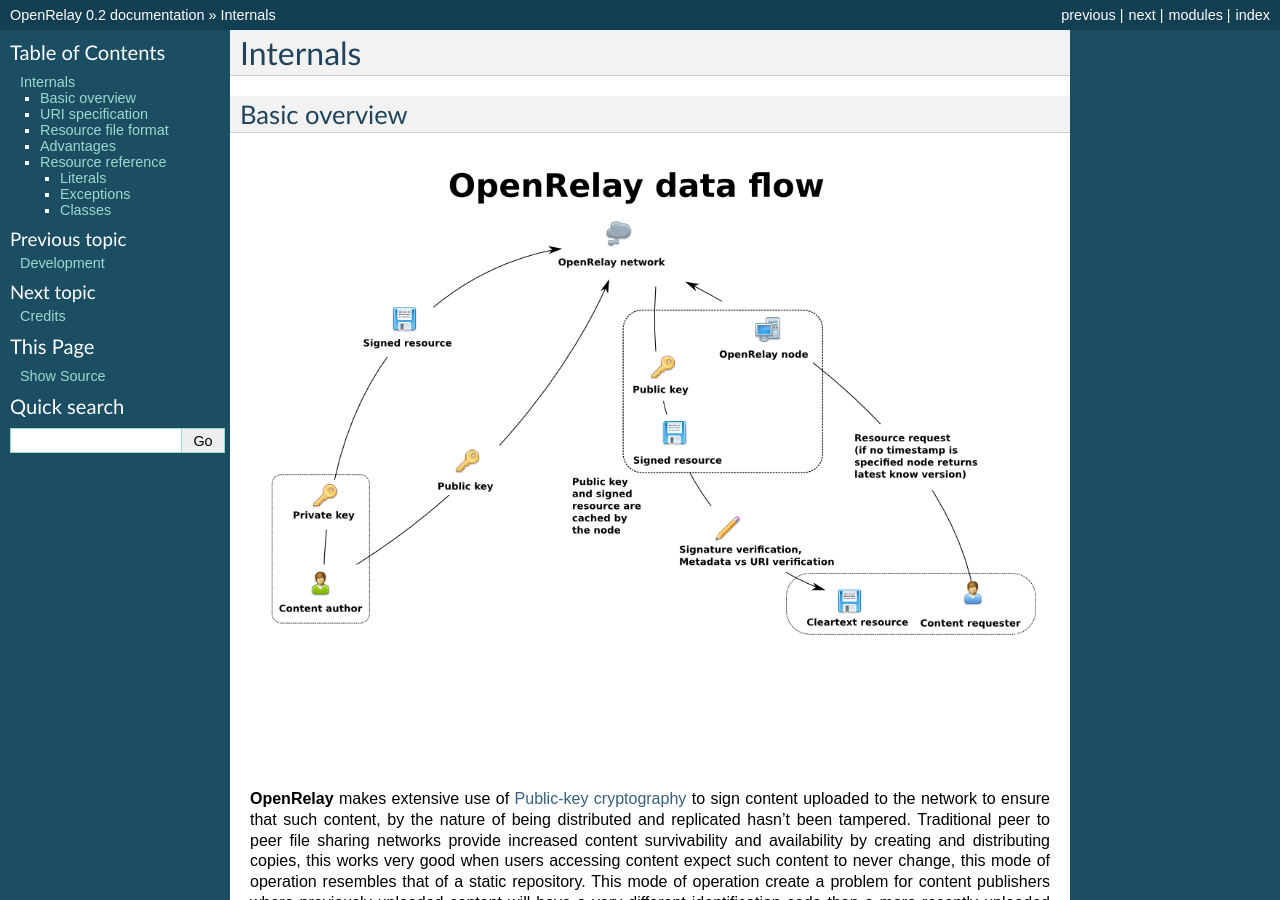
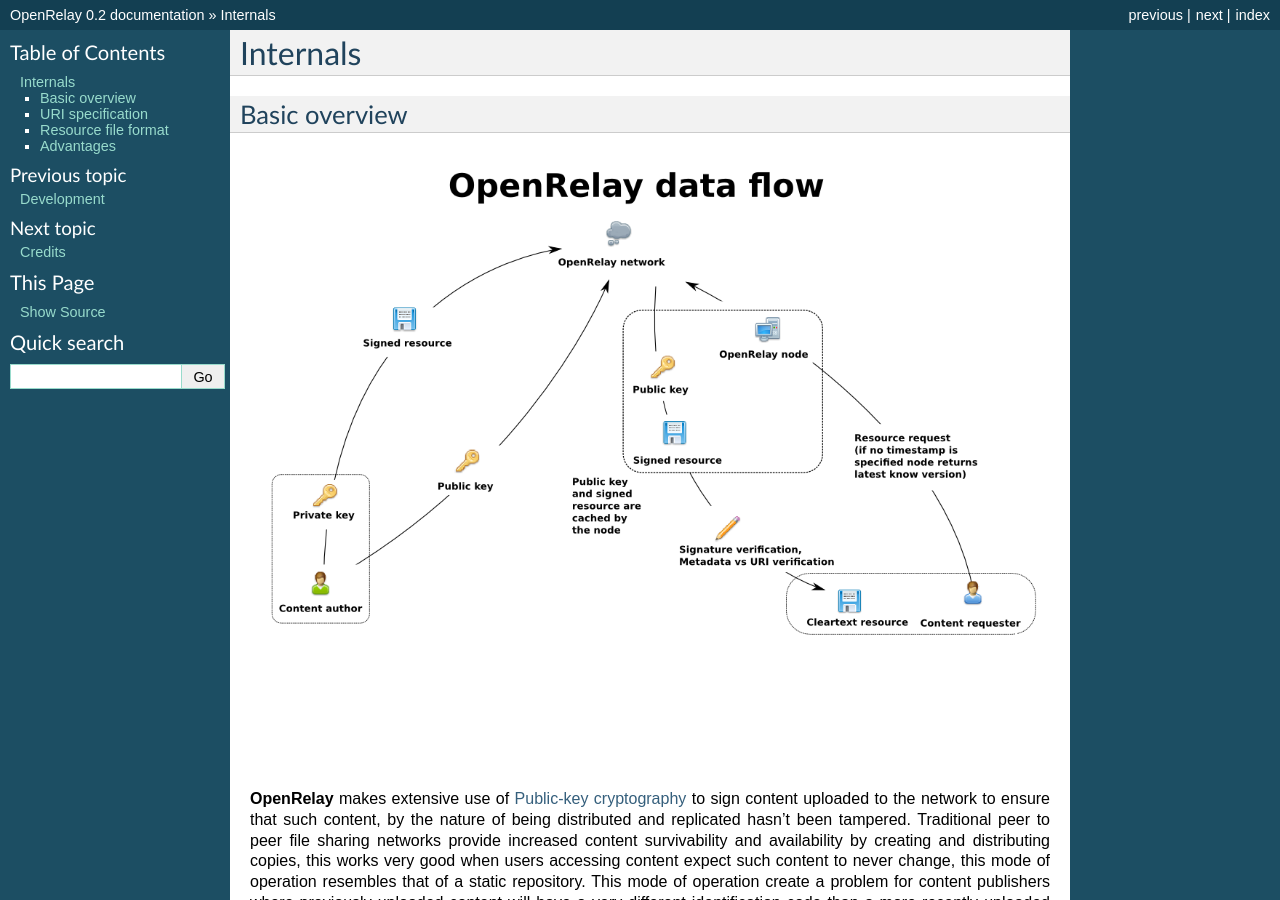
Before and after one commit to srri-zz/OpenRelay, a Sphinx documentation site: the page built from docs/internals.rst, in a window 1280 px wide and 900 px high. Built offline with Sphinx 7.4.7, drawn with Linux system fonts in a browser that asks for light colours; some of the changed text lies outside the part shown.

Commit message:
Removed incomplete class and exception reference from the documentation

```diff
--- a/docs/internals.rst
+++ b/docs/internals.rst
@@ -45,23 +45,3 @@
 ==========
 
 |advantages|
-
-
-Resource reference
-==================
-
-Literals
---------
-.. automodule:: openrelay_resources.literals
-    :members: BINARY_DELIMITER
-
-Exceptions
-----------
-.. module:: openrelay_resources.exceptions
-.. autoexception:: ORInvalidResourceFile
-
-Classes
--------
-.. module:: openrelay_resources.models
-.. autoclass:: ResourceBase
-.. autoclass:: Resource
```
